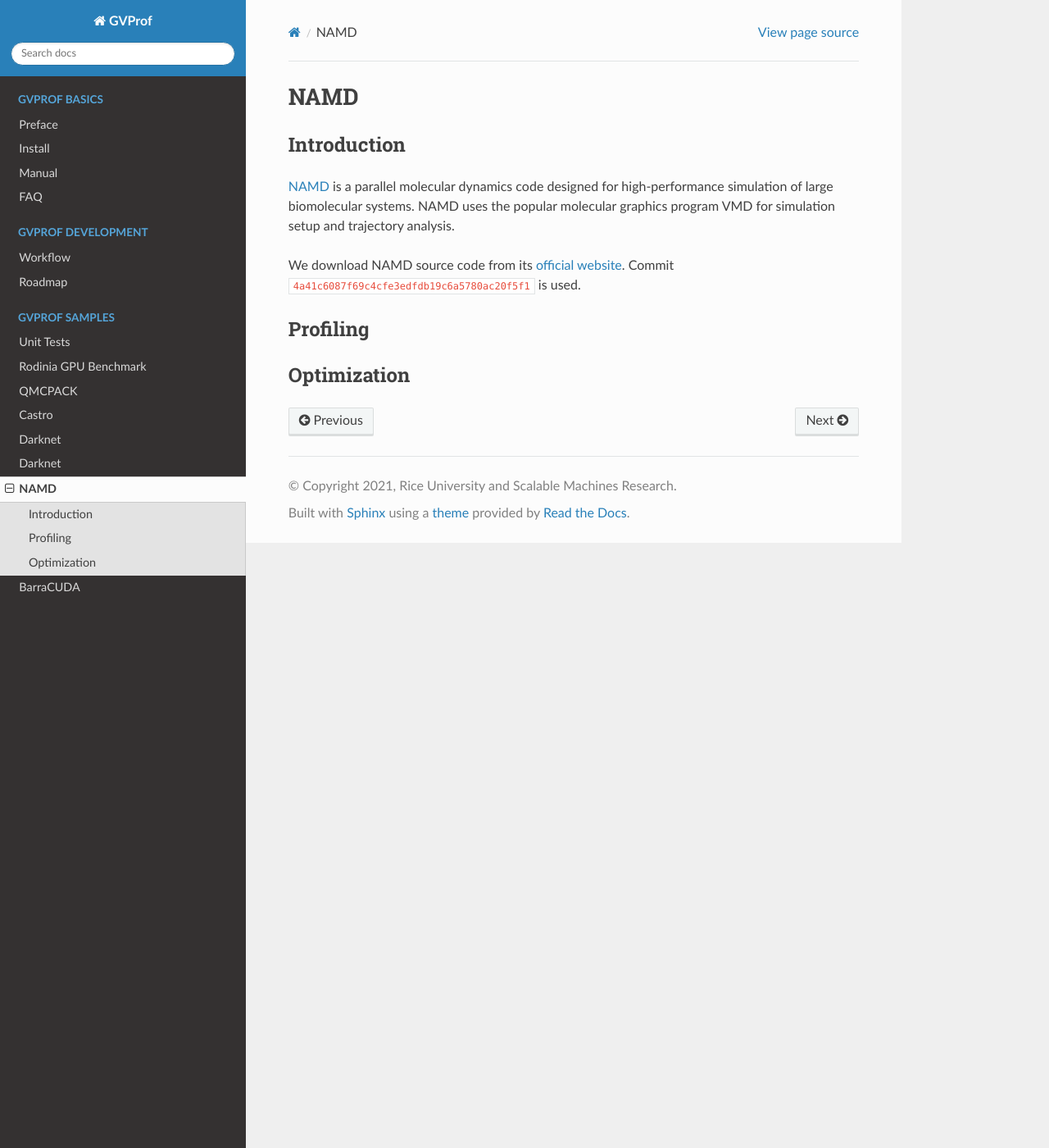
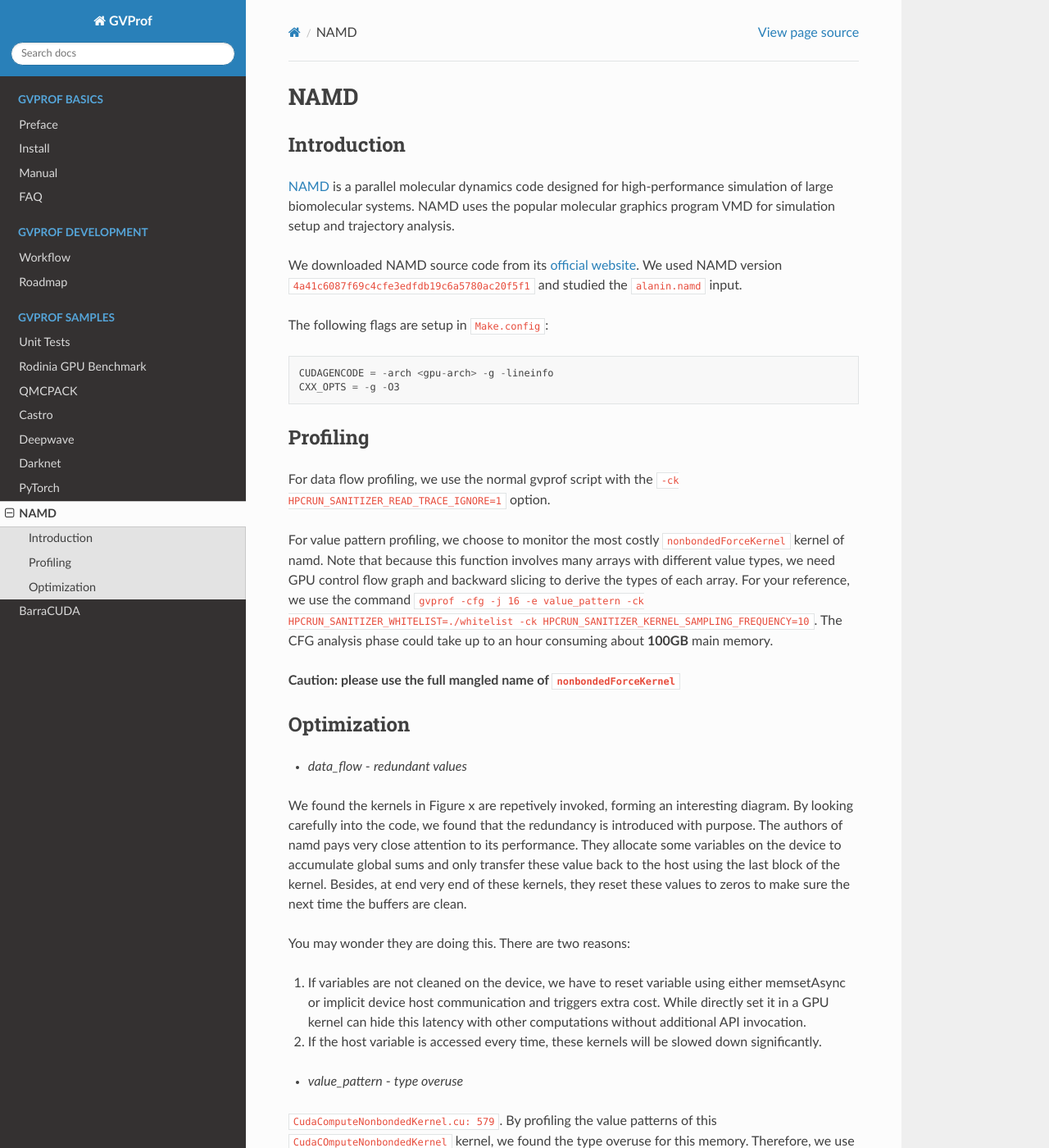
Before and after one commit to GVProf/GVProf, a Sphinx documentation site: the page built from docs/namd.md, in a window 1280 px wide and 1400 px high. Shown: the whole window at 82% size. Built offline with Sphinx 7.4.7 and the Read the Docs theme 2.0.0, drawn with Linux system fonts in a browser that asks for light colours; pages that are not in the unit, such as notebooks, are missing from menus; some of the changed text lies outside the part shown.

Commit message:
Update docs

````diff
--- a/docs/deepwave.md
+++ b/docs/deepwave.md
@@ -1,4 +1,4 @@
-# Darknet
+# Deepwave
 
 ## Introduction
 
--- a/docs/index.rst
+++ b/docs/index.rst
@@ -43,6 +43,7 @@
    castro
    deepwave
    darknet
+   pytorch
    namd
    barracuda
 
--- a/docs/namd.md
+++ b/docs/namd.md
@@ -4,8 +4,37 @@
 
 [NAMD](https://www.ks.uiuc.edu/Research/namd/) is a parallel molecular dynamics code designed for high-performance simulation of large biomolecular systems. NAMD uses the popular molecular graphics program VMD for simulation setup and trajectory analysis.
 
-We download NAMD source code from its [official website](https://www.ks.uiuc.edu/Development/Download/download.cgi). Commit `4a41c6087f69c4cfe3edfdb19c6a5780ac20f5f1` is used.
+We downloaded NAMD source code from its [official website](https://www.ks.uiuc.edu/Development/Download/download.cgi). We used NAMD version `4a41c6087f69c4cfe3edfdb19c6a5780ac20f5f1` and studied the `alanin.namd` input.
+
+The following flags are setup in `Make.config`:
+
+```
+CUDAGENCODE = -arch <gpu-arch> -g -lineinfo
+CXX_OPTS = -g -O3
+```
 
 ## Profiling
 
+For data flow profiling, we use the normal gvprof script with the `-ck HPCRUN_SANITIZER_READ_TRACE_IGNORE=1` option.
+
+For value pattern profiling, we choose to monitor the most costly `nonbondedForceKernel` kernel of namd. Note that because this function involves many arrays with different value types, we need GPU control flow graph and backward slicing to derive the types of each array. For your reference, we use the command `gvprof -cfg -j 16 -e value_pattern -ck HPCRUN_SANITIZER_WHITELIST=./whitelist -ck HPCRUN_SANITIZER_KERNEL_SAMPLING_FREQUENCY=10`. The CFG analysis phase could take up to an hour consuming about **100GB** main memory.
+
+**Caution: please use the full mangled name of `nonbondedForceKernel`**
+
 ## Optimization
+
+- *data_flow* - *redundant values*
+
+We found the kernels in Figure x are repetively invoked, forming an interesting diagram.
+By looking carefully into the code, we found that the redundancy is introduced with purpose.
+The authors of namd pays very close attention to its performance. They allocate some variables on the device to accumulate global sums and only transfer these value back to the host using the last block of the kernel. Besides, at end very end of these kernels, they reset these values to zeros to make sure the next time the buffers are clean.
+
+You may wonder they are doing this. There are two reasons:
+
+1. If variables are not cleaned on the device, we have to reset variable using either memsetAsync or implicit device host communication and triggers extra cost. While directly set it in a GPU kernel can hide this latency with other computations without additional API invocation.
+
+2. If the host variable is accessed every time, these kernels will be slowed down significantly.
+
+- *value_pattern* - *type overuse*
+
+`CudaComputeNonbondedKernel.cu: 579`. By profiling the value patterns of this `CudaCOmputeNonbondedKernel` kernel, we found the type overuse for this memory. Therefore, we use `uint8_t` to replace the original `int` data type.
````
